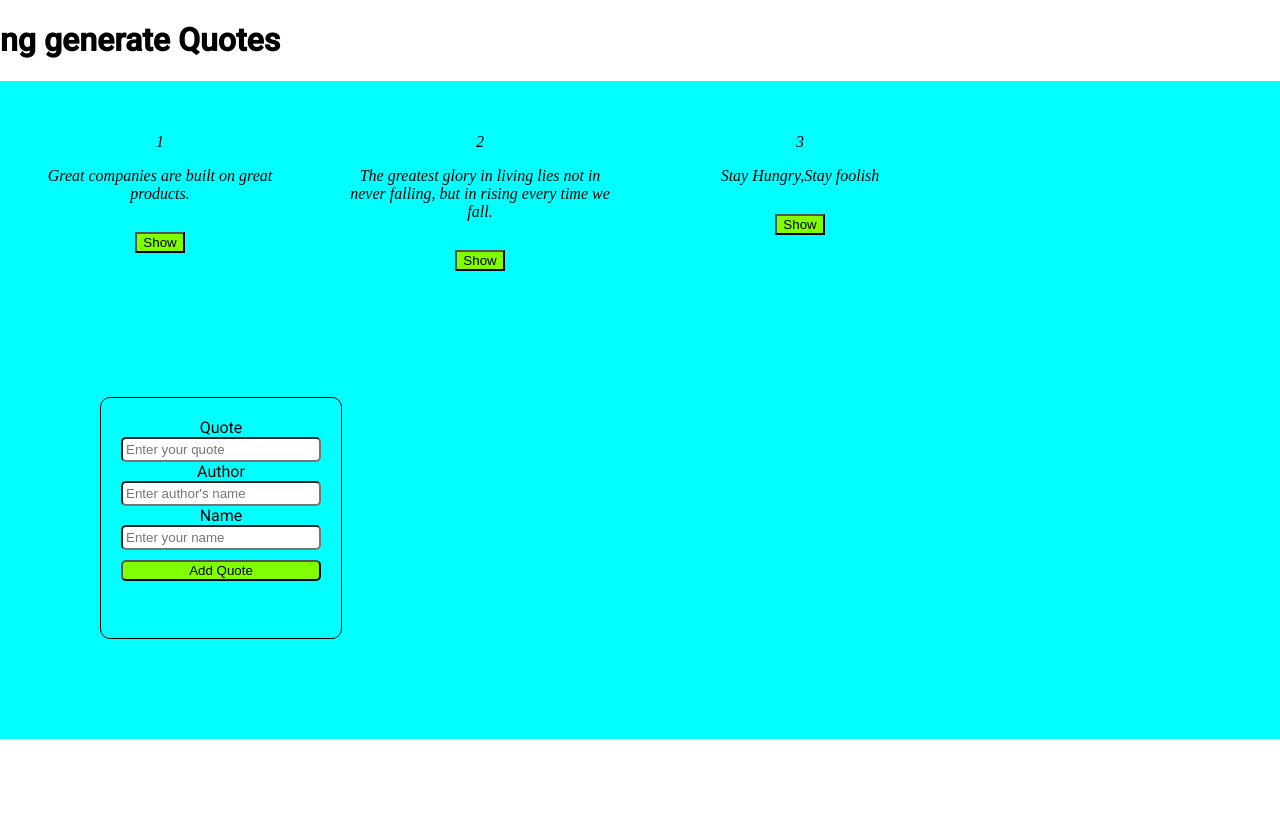
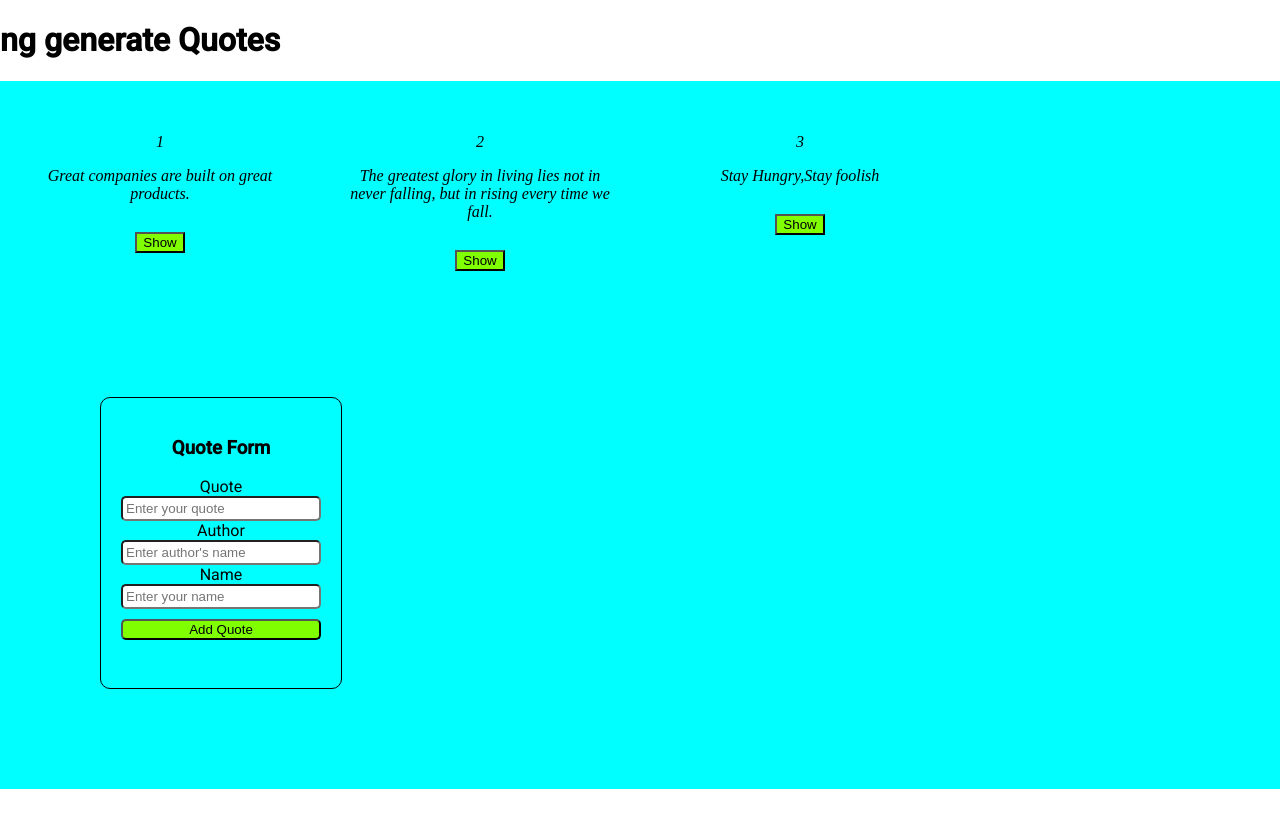
Before and after one commit to Jerry-Wemisiko/Quotes, an Angular app in the folder Quotes/: page / in a window 1280 px wide. Built offline with nearby package versions, Linux system fonts and the light colour scheme.

Commit message:
added a form title

```diff
--- a/Quotes/src/app/quote-form/quote-form.component.css
+++ b/Quotes/src/app/quote-form/quote-form.component.css
@@ -4,7 +4,7 @@
 form{
     display: flex;
     flex-direction: column;
-    height: 200px;
+    height: 250px;
     width: 200px;
     border: solid 1px black;
     border-radius: 10px;
--- a/Quotes/src/app/quote-form/quote-form.component.html
+++ b/Quotes/src/app/quote-form/quote-form.component.html
@@ -1,4 +1,5 @@
 <form (ngSubmit)='submitQuote()' #quoteForm='ngForm'>
+    <h3>Quote Form</h3>
     <label for="quote" id="quote">Quote</label>
     <input type="text" placeholder="Enter your quote" [(ngModel)]='newQuote.quoteName' name="quoteName" #name='ngModel' class="required">
     <label for="author" id="author">Author</label>
```
